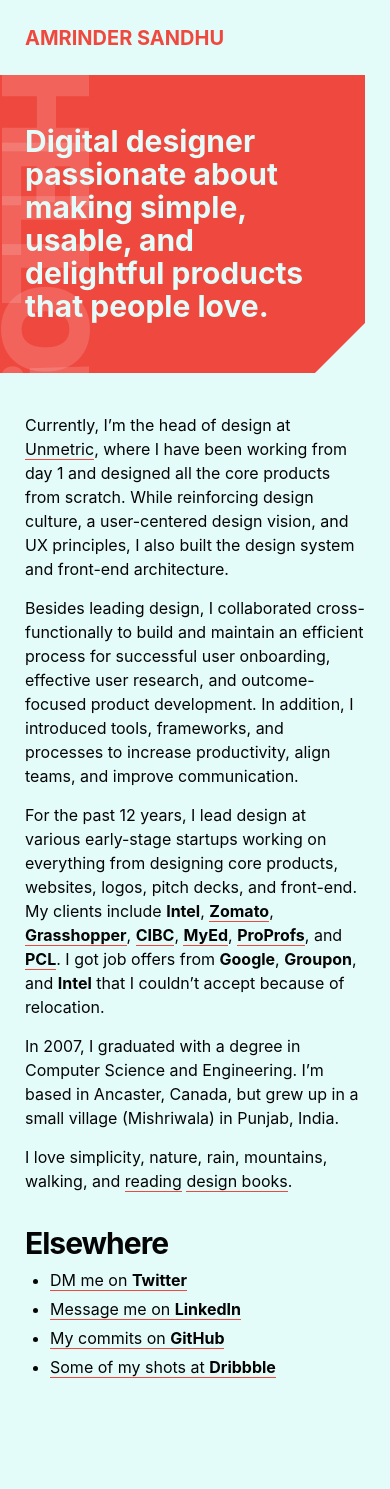
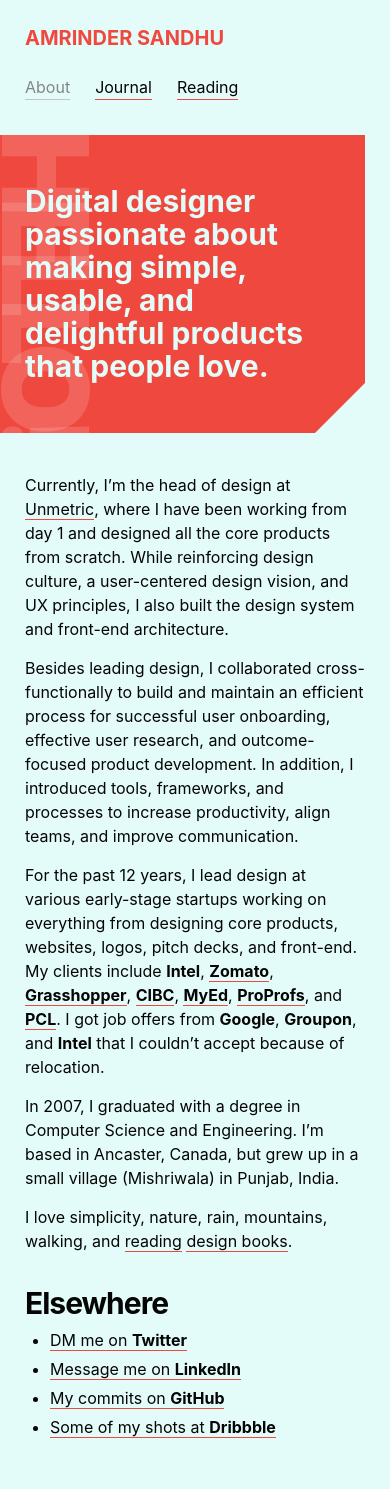
Before and after one commit to harjotgrewal/amrindersandhu, a Jekyll site: the page built from index.html, in a window 390 px wide. Built offline with Jekyll 4.4.1, drawn with Linux system fonts in a browser that asks for light colours; before the commit the page ends 1429 px from its top, so only the background shows below that.

Commit message:
[UPDATE][CSS] Mobile menu styles

```diff
--- a/_scss/_components-header.scss
+++ b/_scss/_components-header.scss
@@ -5,7 +5,7 @@
 .c-header {
     align-items: center;
     display: grid;
-    grid-template-columns: 3fr 1fr;
+    //grid-template-columns: 3fr 1fr;
     grid-template-rows: 75px;
 
     @include media-query(hd) {
--- a/css/styles.css
+++ b/css/styles.css
@@ -852,7 +852,6 @@
   -ms-flex-align: center;
       align-items: center;
   display: grid;
-  grid-template-columns: 3fr 1fr;
   grid-template-rows: 75px; }
   @media screen and (min-width: 1139px) {
     .c-header {
@@ -897,23 +896,11 @@
   z-index: 1; }
 
 .c-nav {
-  z-index: 9;
-  visibility: hidden; }
+  z-index: 9; }
   @media screen and (min-width: 1139px) {
     .c-nav {
       grid-column: 6/11;
-      margin: 0;
-      visibility: visible; } }
-  @media screen and (max-width: 63.9375em) {
-    .c-nav {
-      transition: 0.5s opacity ease-in, 0.4s height ease-in-out;
-      height: 0;
-      opacity: 0; } }
-  .c-nav.is-visible {
-    visibility: visible;
-    height: 125px;
-    margin: 0 0 25px 25px;
-    opacity: 1; }
+      margin: 0; } }
 
 @media screen and (min-width: 64em) {
   .c-nav__list {
@@ -926,27 +913,24 @@
     grid-template-columns: repeat(5, 1fr);
     height: 100%; } }
 
-.c-menu_button {
-  display: none;
-  background: none;
-  border: 0;
-  -webkit-appearance: none !important;
-  outline: none;
-  border-radius: 4px; }
-  .c-menu_button:focus {
-    border: 1px dotted black; }
-  @media screen and (max-width: 63.9375em) {
-    .c-menu_button {
-      display: block;
-      justify-self: center;
-      z-index: 9; } }
+@media screen and (max-width: 63.9375em) {
+  .c-nav__list {
+    display: -ms-flexbox;
+    display: flex;
+    -ms-flex-direction: row;
+        flex-direction: row;
+    margin-bottom: 25px; } }
 
 .c-nav__link {
   color: #050505;
   display: inline-block;
-  font-size: 20px;
+  font-size: 16px;
   line-height: 1.5;
   margin-bottom: 10px; }
+  @media screen and (max-width: 63.9375em) {
+    .c-nav__link {
+      display: block;
+      margin-left: 25px; } }
   @media screen and (min-width: 64em) {
     .c-nav__link {
       border: 0 none;
@@ -955,6 +939,7 @@
       display: flex;
       -ms-flex-direction: column;
           flex-direction: column;
+      font-size: 20px;
       height: 100px;
       -ms-flex-pack: center;
           justify-content: center;
@@ -971,18 +956,6 @@
         visibility: visible; }
       .c-nav__link.is-active strong {
         color: #050505; } }
-
-.c-menu_button {
-  font-family: SFMono-Regular, Menlo, Monaco, Consolas, "Liberation Mono", "Courier New", monospace;
-  font-size: 16px;
-  font-weight: bold;
-  line-height: 0.9;
-  margin-right: -20px;
-  padding: 10px;
-  text-align: center; }
-
-.c-menu_button--hide {
-  display: none; }
 
 .c-section {
   display: grid;
```
Also changed, not shown: _scss/_components-nav.scss (+10 -86 lines), 1 other file.
